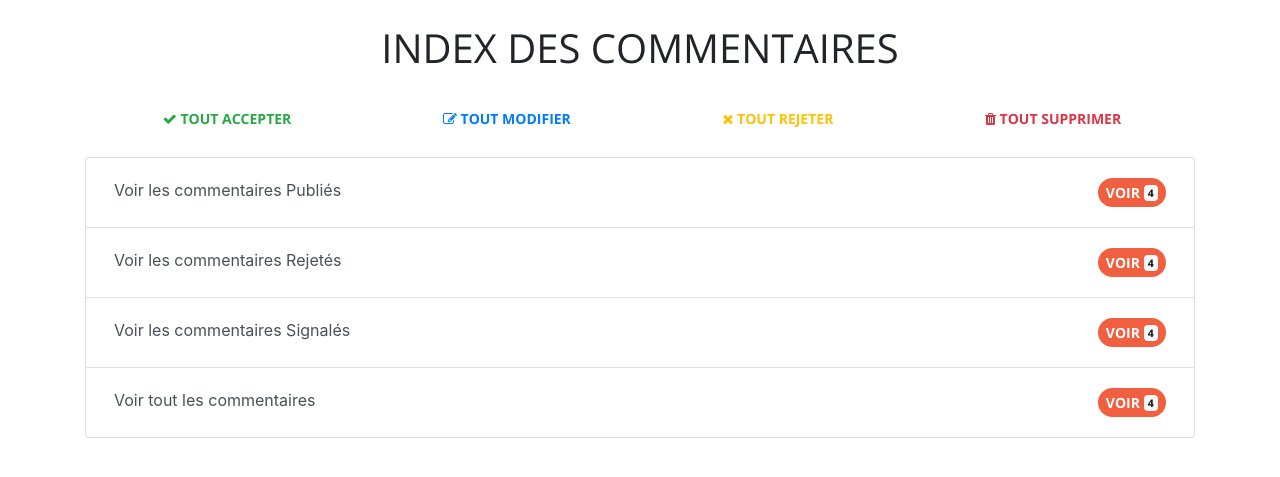
After one commit to drdoh/Projet3, a PHP site: the page made by view/backend/commentIndexView.php in a window 1280 px wide. The commit adds this page. Shown: the top 477 px of the page. Run offline with PHP 8.4, Linux system fonts and the light colour scheme; the template is opened without the code that fills it, so the values that code supplies are empty; some libraries are stand-ins or nearby versions.

Commit message:
Ajout d'un index de gestion de commentaires

```diff
--- a/controler/backend/comment_controler.php
+++ b/controler/backend/comment_controler.php
@@ -3,6 +3,12 @@ require_once('model/Autoloader.php');
 Autoloader::register();
 
 /* \\\\\\\\\\\::: COMMENTS CONTROLER ::::///////////: */
+function indexComments(){
+    //$commentManager = new JeanForteroche\Blog\Model\CommentManager();
+    //$datas = $commentManager->getAllComments();
+    require('controler/nav-controler.php');
+    require('view/backend/commentIndexView.php');
+}
 function allComments(){
     $commentManager = new JeanForteroche\Blog\Model\CommentManager();
     $datas = $commentManager->getAllComments();
--- a/controler/backend/router.php
+++ b/controler/backend/router.php
@@ -36,6 +36,10 @@ if (isset($_GET['action'])){
         break;
     /* -------------- \\\\\\\ COMMENT ////// ----------------- */
 
+        case 'indexcomment':
+            indexComments();
+        break;
+
         case 'listcomment':
             allComments();
         break;
--- a/controler/nav-controler.php
+++ b/controler/nav-controler.php
@@ -3,7 +3,7 @@
     $value = 'Déconnexion';
     $url = 'index.php?action=disconnexion' ;
     $button1='<li class="nav-item"><a class="nav-link js-scroll-trigger" href="index.php?action=newpost">Nouveau chapitre</a>';
-    $button2='<li class="nav-item"><a class="nav-link js-scroll-trigger" href="index.php?action=listcomment">Voir les commentaires</a>';
+    $button2='<li class="nav-item"><a class="nav-link js-scroll-trigger" href="index.php?action=indexcomment">Voir les commentaires</a>';
     $button3='<li class="nav-item"><a class="nav-link js-scroll-trigger" href="index.php?action=editprofil">Mon profil</a>';
 
   }else{
--- /dev/null
+++ b/view/backend/commentIndexView.php
@@ -0,0 +1,110 @@
+<?php
+ob_start();
+?>
+
+<div class="container">
+  <br>
+  <h1 class="text-center"> INDEX DES COMMENTAIRES </h1>
+  <br>
+  <div class="row">
+                  <div class="col-sm-12 d-flex justify-content-around">
+                    <div>
+                      <a href="#">
+                        <button class="btn btn-outline-success btn-sm ml-1">
+                          <i class="fa fa-check" aria-hidden="true"></i>
+                          Tout Accepter
+                        </button>
+                      </a>
+                    </div>
+                    <div>
+                      <a href="#">
+                        <button class="btn btn-outline-primary btn-sm ml-1">
+                          <i class="fa fa-pencil-square-o" aria-hidden="true"></i>
+                          Tout Modifier
+                        </button>
+                      </a>
+                    </div>
+                    <div>
+                      <a href="#">
+                        <button class="btn btn-outline-warning btn-sm ml-1">
+                          <i class="fa fa-times" aria-hidden="true"></i>
+                          Tout Rejeter
+                        </button>
+                      </a>
+                    </div>
+
+                    <div>
+                      <a href="#">
+                        <button class="btn btn-outline-danger btn-sm ml-1">
+                          <i class="fa fa-trash" aria-hidden="true"></i>
+                          Tout Supprimer
+                        </button>
+                      </a>
+                    </div>
+                  </div>
+              </div>
+              <br>
+   <section class="p-0" id="portfolio">
+    <div class="container p-0">
+        <ul class="list-group">
+
+            <li class="list-group-item list-group-item-action flex-column align-items-start">
+                <div class="d-flex">
+                    <div class="p-2">
+                        Voir les commentaires Publiés
+                    </div>
+                    <div class="ml-auto p-2">
+                        <button type="button" class="btn btn-primary btn-sm">
+                            Voir <span class="badge badge-light">4</span>
+                        </button>
+                    </div>
+                </div>
+            </li>
+            <li class="list-group-item list-group-item-action flex-column align-items-start">
+                <div class="d-flex">
+                    <div class="p-2">
+                        Voir les commentaires Rejetés
+                    </div>
+                    <div class="ml-auto p-2">
+                        <button type="button" class="btn btn-primary btn-sm">
+                            Voir <span class="badge badge-light">4</span>
+                        </button>
+                    </div>
+                </div>
+            </li>
+
+            <li class="list-group-item list-group-item-action flex-column align-items-start">
+                <div class="d-flex">
+                    <div class="p-2">
+                        Voir les commentaires Signalés
+                    </div>
+                    <div class="ml-auto p-2">
+                        <button type="button" class="btn btn-primary btn-sm">
+                            Voir <span class="badge badge-light">4</span>
+                        </button>
+                    </div>
+                </div>
+            </li>
+            <li class="list-group-item list-group-item-action flex-column align-items-start">
+                <div class="d-flex">
+                    <div class="p-2">
+                        Voir tout les commentaires
+                    </div>
+                    <div class="ml-auto p-2">
+                        <button type="button" class="btn btn-primary btn-sm">
+                            Voir <span class="badge badge-light">4</span>
+                        </button>
+                    </div>
+                </div>
+            </li>
+
+
+       </ul>
+    </div>
+  </section>
+</div>
+<?php
+$content = ob_get_clean();
+
+require('view/layout.php');
+?>
```
Also changed, not shown: controler/backend/post_controler.php (+7 -0 lines), view/backend/commentListView.php (+82 -14 lines).
